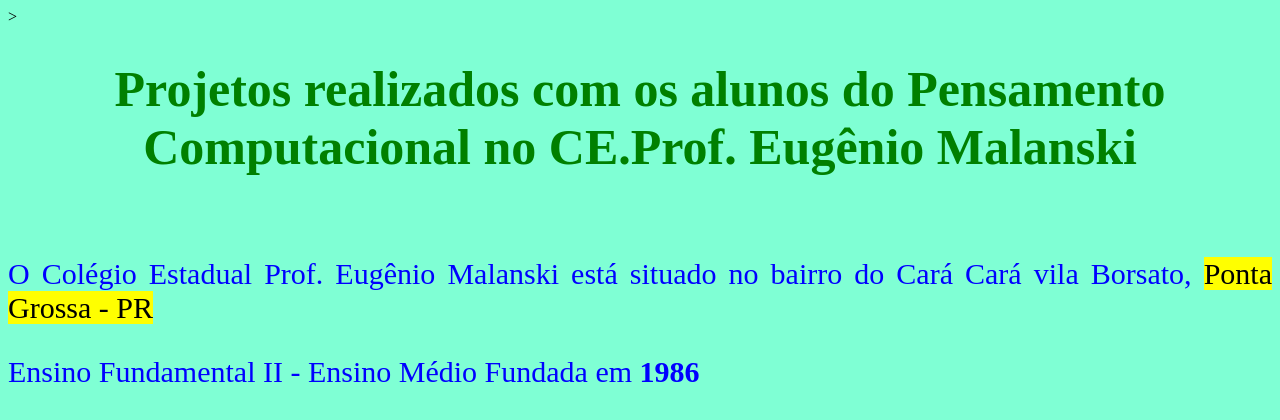
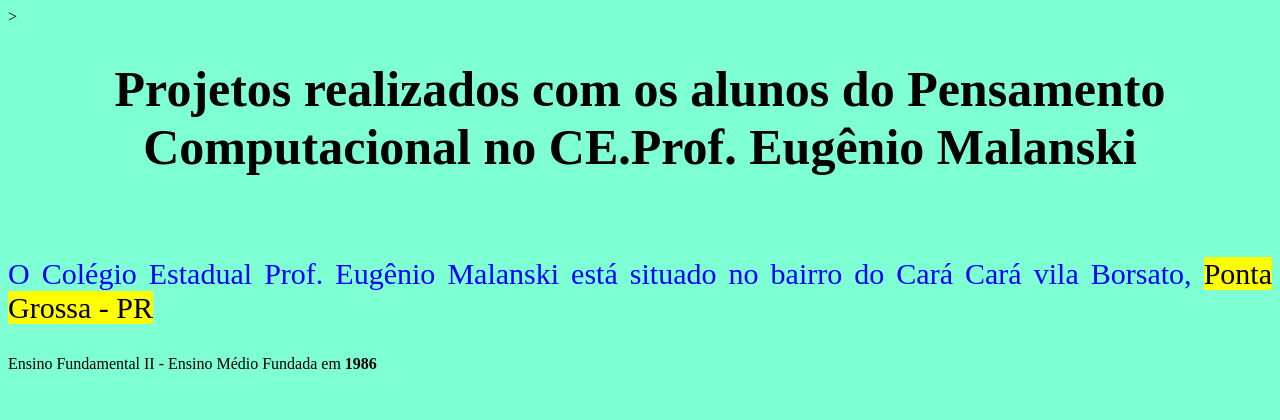
Before and after one commit to SofiaNVarpp/TurmL-3tri, a plain HTML site: page index.html in a window 1280 px wide. Drawn offline with Linux system fonts and the light colour scheme.

Commit message:
alterado

```diff
--- a/index.html
+++ b/index.html
@@ -6,9 +6,11 @@
          <title>Colégio Prof. Eugênio Malanski </title>
          </head>
  <body>
-    <h1>Projetos realizados com os alunos do Pensamento Computacional  no CE.Prof. Eugênio Malanski</h1>
+    <h1 id="titulo">Projetos realizados com os alunos do Pensamento Computacional  no CE.Prof. Eugênio Malanski</h1>
+
     <br>
-    <p> O Colégio Estadual Prof. Eugênio Malanski está situado no bairro do Cará Cará vila Borsato, <mark>Ponta Grossa - PR </mark></p>
+
+    <p class="texto"> O Colégio Estadual Prof. Eugênio Malanski está situado no bairro do Cará Cará vila Borsato, <mark>Ponta Grossa - PR </mark></p>
     <p>Ensino Fundamental II - Ensino Médio Fundada em <b>1986</b></p>
 </body>
 </html>
--- a/style.css
+++ b/style.css
@@ -2,13 +2,13 @@ body {
     background-color:aquamarine;
 }
 
-h1 {
-    color:green;
-
+#titulo {
     font-size: 50px;
     text-align: center;
+
 }
-p {
+
+.texto {
     color:blue;
     font-size: 30px;
     text-align: justify;
```
